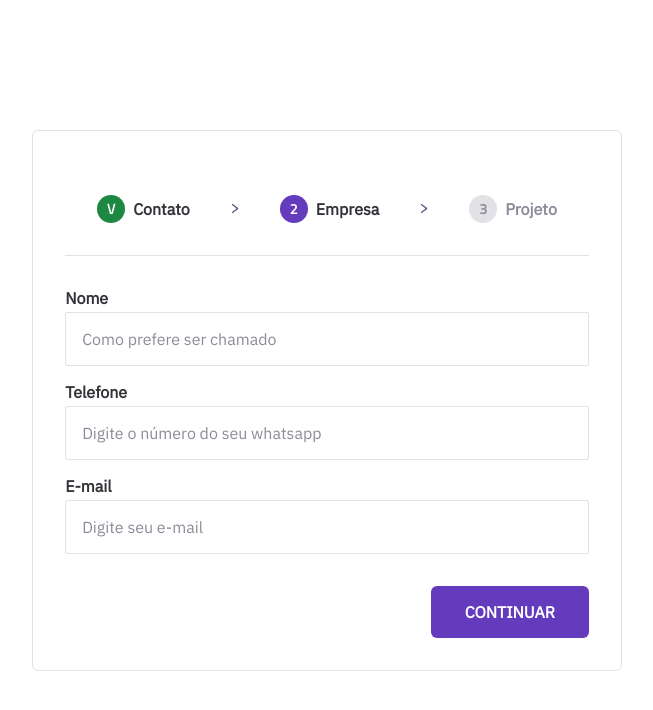
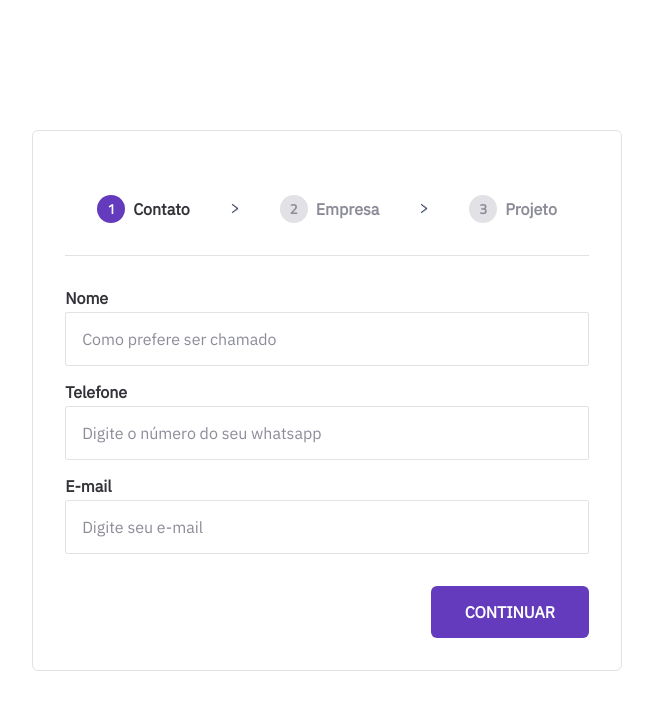
Before and after one commit to samuel-sfs/boraCodar23_Animacoes-com-JavaScript, a plain HTML site: page index.html in a window 1280 px wide. Shown: the whole page, without its empty margins (313-966 px from the left). Drawn offline with Linux system fonts and the light colour scheme.

Commit message:
Update index.html
Ajuste nas classes para controle de páginas através das funções no JS.

```diff
--- a/index.html
+++ b/index.html
@@ -17,15 +17,14 @@
 </head>
 
 <body>
-
     <main id="app">
         <form>
             <div class="step-progress">
-                <strong class="active done">Contato</strong>
+                <strong class="active" data-step>Contato</strong>
                 <img src="/assets/seta.jpg" alt="seta">
-                <strong class="active">Empresa</strong>
+                <strong data-step>Empresa</strong>
                 <img src="/assets/seta.jpg" alt="seta">
-                <strong>Projeto</strong>
+                <strong data-step>Projeto</strong>
             </div>
 
             <div class="form-step active">
```
